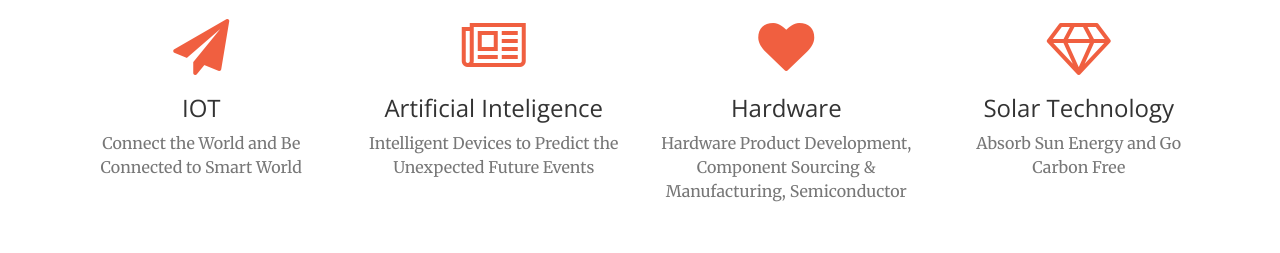
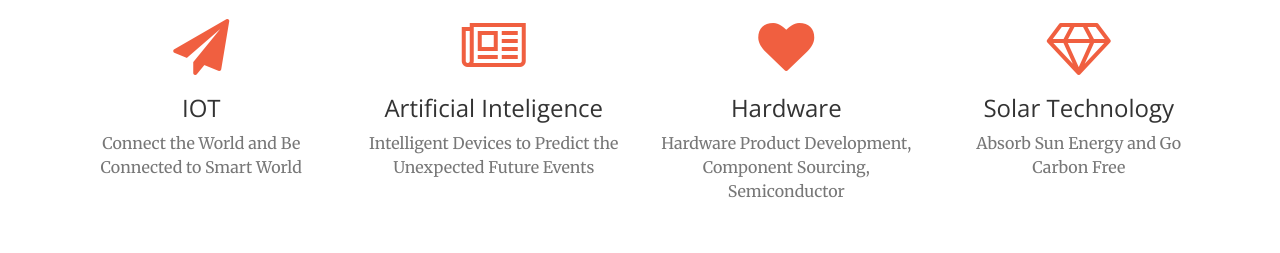
Before and after one commit to javedsky/emahtab.github.io, a website: page index.html in a window 1280 px wide. Shown: the part 2500-2753 px from the top of the page. Drawn offline with nearby package versions, Linux system fonts and the light colour scheme.

Commit message:
New Commit

```diff
--- a/index.html
+++ b/index.html
@@ -194,7 +194,7 @@
                     <div class="service-box">
                        <i class="fa fa-4x fa-heart text-primary sr-icons"></i>
                         <h3>Hardware</h3>
-                        <p class="text-muted">Hardware Product Development, Component Sourcing & Manufacturing, Semiconductor </p>
+                        <p class="text-muted">Hardware Product Development, Component Sourcing, Semiconductor </p>
                     </div>
                 </div>
 				                <div class="col-lg-3 col-md-6 text-center">
```
